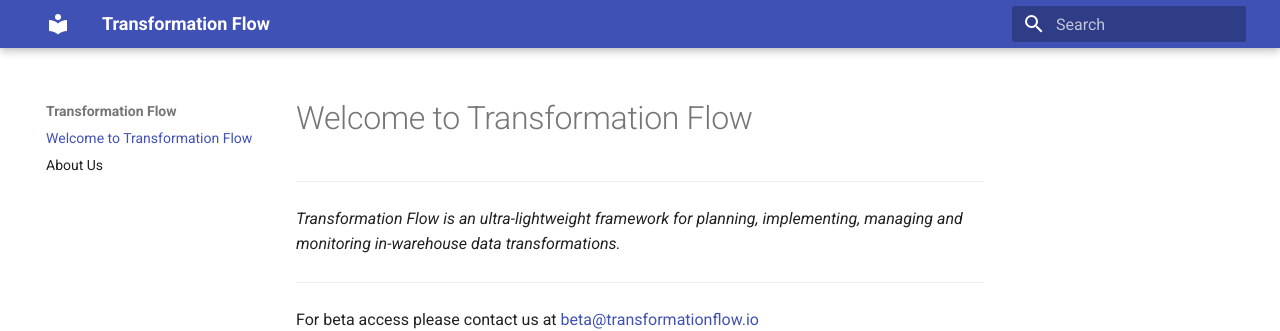
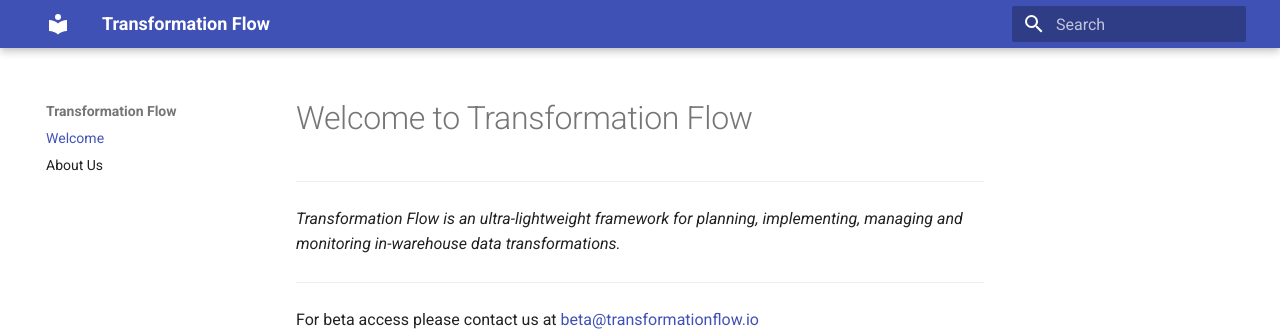
Before and after one commit to transformationflow/transformationflow.github.io, an MkDocs documentation site: the page built from docs/index.md, in a window 1280 px wide. Shown: the top 331 px of the page. Built offline with MkDocs 1.6.1 and Material for MkDocs 9.7.7, drawn with Linux system fonts in a browser that asks for light colours; part of the change alters nothing that is shown.

```diff
--- a/mkdocs.yml
+++ b/mkdocs.yml
@@ -1,3 +1,8 @@
 site_name: Transformation Flow
+
 theme:
   name: material
+
+nav:
+  - Welcome: 'index.md'
+  - About Us: 'about-us.md'
```
